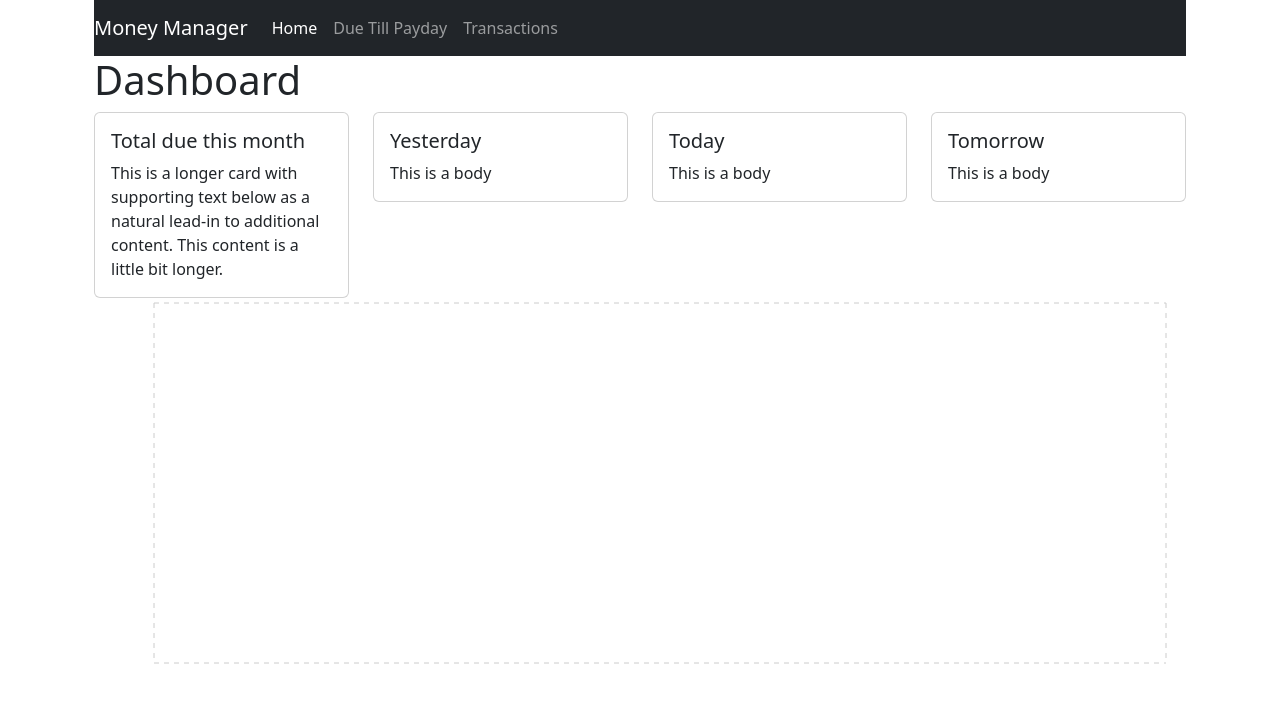
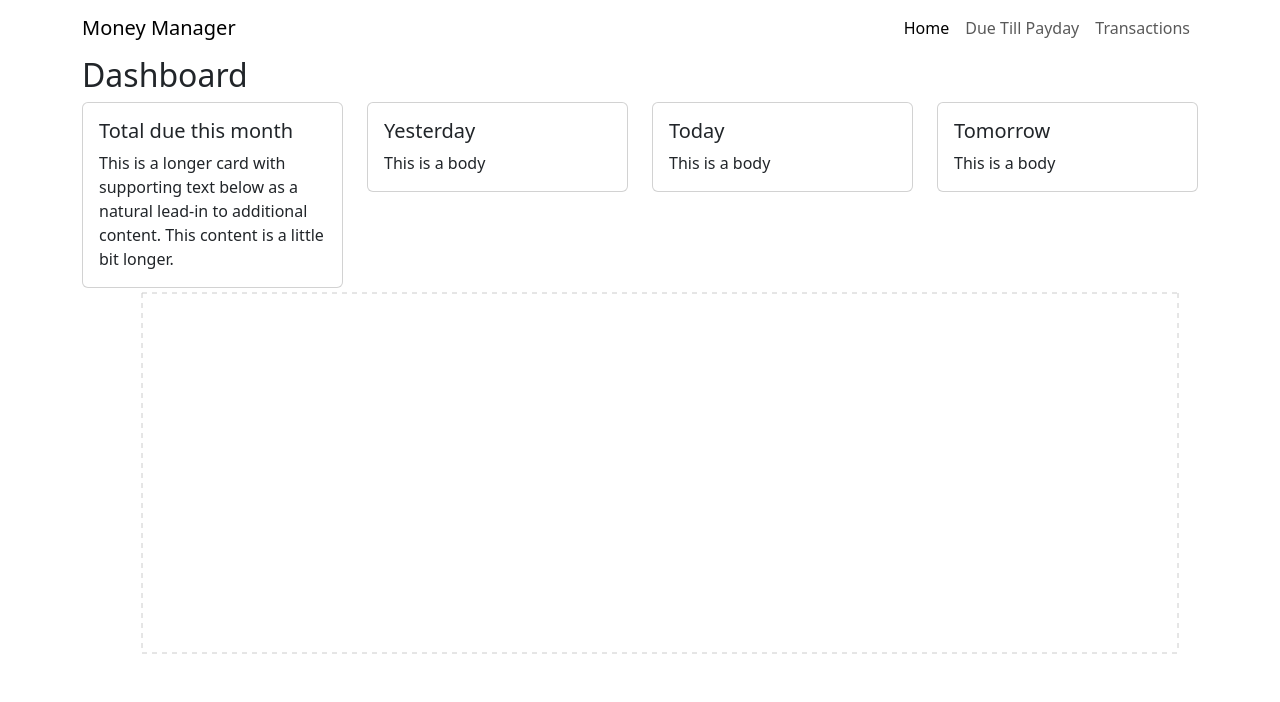
Before and after one commit to halemiles/moneyman-react, a React (Create React App) app: page /home in a window 1280 px wide. Shown: the top 702 px of the page. Built offline with nearby package versions, Linux system fonts and the light colour scheme; no server answers.

Commit message:
Styling corrections with navbar and containers

```diff
--- a/src/components/Header.js
+++ b/src/components/Header.js
@@ -4,13 +4,7 @@ import Navigation from "./Navigation";
 function Header() {
     return (
         <div>
-            <Container fluid="md">
-                <Row>
-                    <Col>
-                        <Navigation />
-                    </Col>
-                </Row>
-            </Container>
+            <Navigation />
         </div>
 )};
 
--- a/src/components/Home.js
+++ b/src/components/Home.js
@@ -3,7 +3,7 @@ import { Link } from "react-router-dom";
 
 function Home() {
   return (
-    <div>
+    <div >
       <h1>This is the home page</h1>
       <Link to="about">Click to view our about page</Link>
       <Link to="contact">Click to view our contact page</Link>
--- a/src/components/Layout.js
+++ b/src/components/Layout.js
@@ -10,9 +10,8 @@ import "../App.css";
 function Layout() {
   return (
     <div>
+      <Header />
       <div className="ui center aligned container">
-        <div>
-          <Header />
         <BrowserRouter>
           <Routes>
             <Route path="/home" element={<HomeDashboard />} />
@@ -22,7 +21,6 @@ function Layout() {
             <Route path="/transactionedit/:id" element={<TransactionEdit />} />
           </Routes>
         </BrowserRouter>
-        </div>
       </div>
     </div>
   );
--- a/src/components/Navigation.js
+++ b/src/components/Navigation.js
@@ -1,10 +1,11 @@
-import {Navbar} from 'react-bootstrap';
+import {Navbar, Container} from 'react-bootstrap';
 import Nav from 'react-bootstrap/Nav';
 
 function Navigation()
 {
     return (
-        <Navbar bg="dark" data-bs-theme="dark">
+        <Navbar>
+        <Container>
             <Navbar.Brand href="#home">Money Manager</Navbar.Brand>
             <Nav defaultActiveKey="/home" as="ul" >
                 <Nav.Item as="li">
@@ -17,6 +18,7 @@ function Navigation()
                     <Nav.Link href="/transactions">Transactions</Nav.Link>
                 </Nav.Item>
             </Nav>
+            </Container>
         </Navbar>
     )
 }
--- a/src/components/home/HomeDashboard.js
+++ b/src/components/home/HomeDashboard.js
@@ -8,8 +8,7 @@ function Transactions(){
 
     return(
         <div>
-            <Container fluid>
-                <h1>Dashboard</h1>
+                <h2>Dashboard</h2>
                 <Row>
                     <Col>
                     <DashboardTop />
@@ -20,7 +19,6 @@ function Transactions(){
                     <BurndownChart />
                     </Col>
                 </Row>
-            </Container>
 
         </div>
     )
```
Also changed, not shown: src/components/Summary.js (indentation only). Lines whose indentation alone changed are shown as unchanged.
